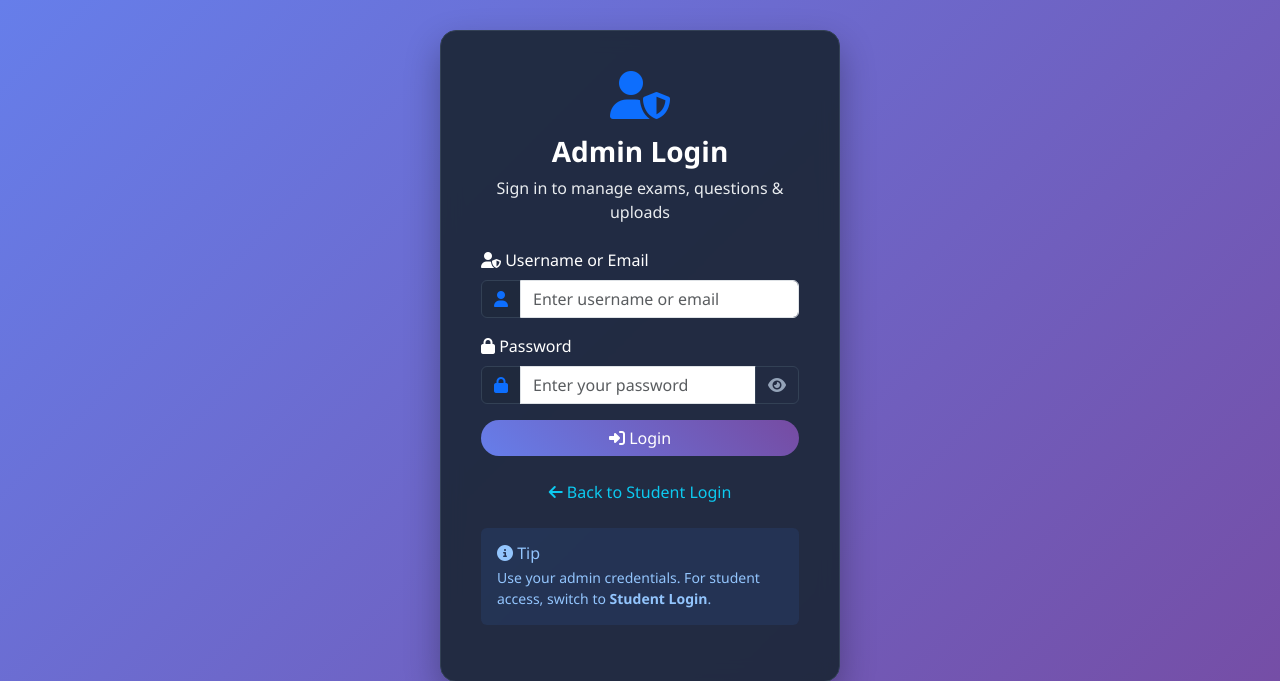
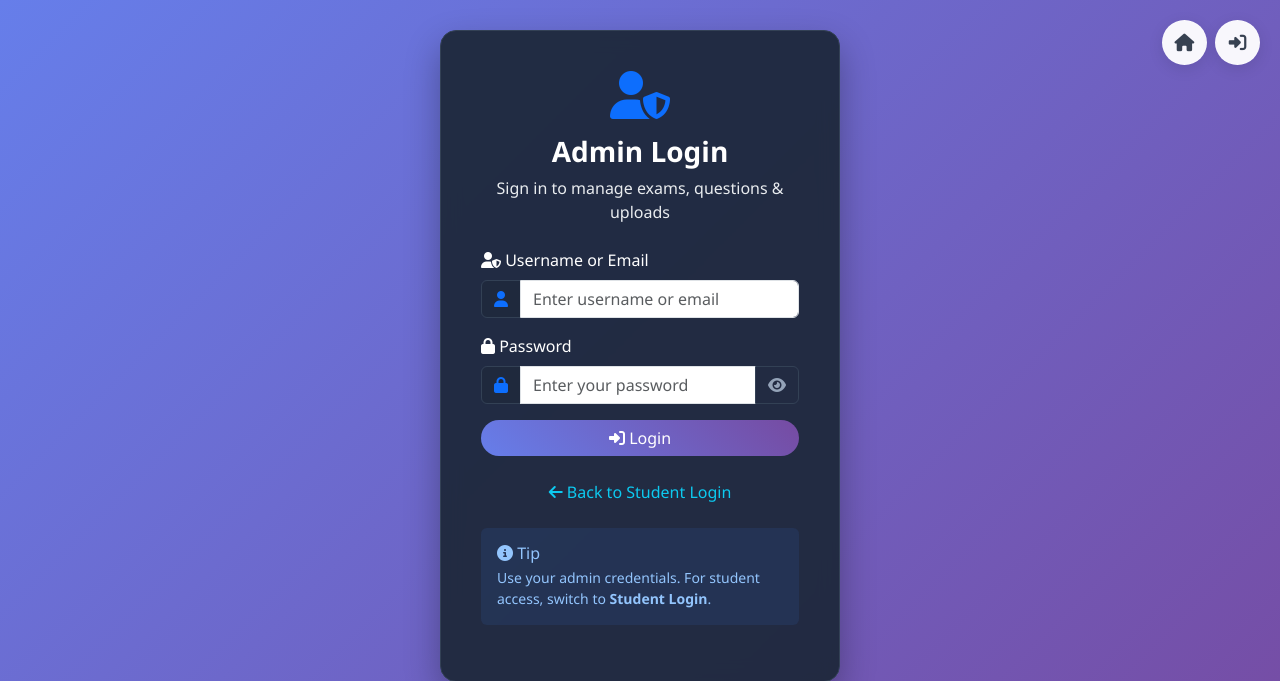
Before and after one commit to Jainarayan-Singh/OnlineExamPortalTest, a Flask app: page /admin/login in a window 1280 px wide. Shown: the top 681 px of the page. Run offline with Flask 3, Linux system fonts and the light colour scheme; some libraries are stand-ins or nearby versions.

Commit message:
Add files via upload

```diff
--- a/templates/admin/admin_login.html
+++ b/templates/admin/admin_login.html
@@ -118,6 +118,70 @@
 </head>
 <body>
   <main>
+<div class="top-navigation-minimal">
+    <a href="{{ url_for('home') }}" class="minimal-btn" title="Home">
+        <i class="fas fa-home"></i>
+        <span class="btn-label">Home</span>
+    </a>
+    <a href="{{ url_for('login') }}" class="minimal-btn" title="Login">
+        <i class="fas fa-sign-in-alt"></i>
+        <span class="btn-label">Login</span>
+    </a>
+</div>
+
+<style>
+.top-navigation-minimal {
+    position: fixed;
+    top: 20px;
+    right: 20px;
+    z-index: 1000;
+    display: flex;
+    gap: 0.5rem;
+}
+
+.minimal-btn {
+    width: 45px;
+    height: 45px;
+    display: flex;
+    align-items: center;
+    justify-content: center;
+    background: rgba(255, 255, 255, 0.95);
+    color: #374151;
+    text-decoration: none;
+    border-radius: 50%;
+    backdrop-filter: blur(10px);
+    border: 1px solid rgba(255, 255, 255, 0.3);
+    box-shadow: 0 4px 15px rgba(0, 0, 0, 0.1);
+    transition: all 0.3s ease;
+    font-size: 1.1rem;
+    position: relative;
+}
+
+.minimal-btn:hover {
+    transform: translateY(-2px) scale(1.05);
+    box-shadow: 0 8px 25px rgba(0, 0, 0, 0.2);
+    background: linear-gradient(135deg, #667eea 0%, #764ba2 100%);
+    color: white;
+}
+
+.btn-label {
+    position: absolute;
+    right: 55px;
+    background: rgba(0,0,0,0.8);
+    color: white;
+    padding: 5px 10px;
+    border-radius: 4px;
+    font-size: 12px;
+    opacity: 0;
+    pointer-events: none;
+    transition: opacity 0.3s ease;
+    white-space: nowrap;
+}
+
+.minimal-btn:hover .btn-label {
+    opacity: 1;
+}
+</style>
     <div class="card login-card p-4">
       <div class="card-body">
         <div class="text-center mb-4">
```
